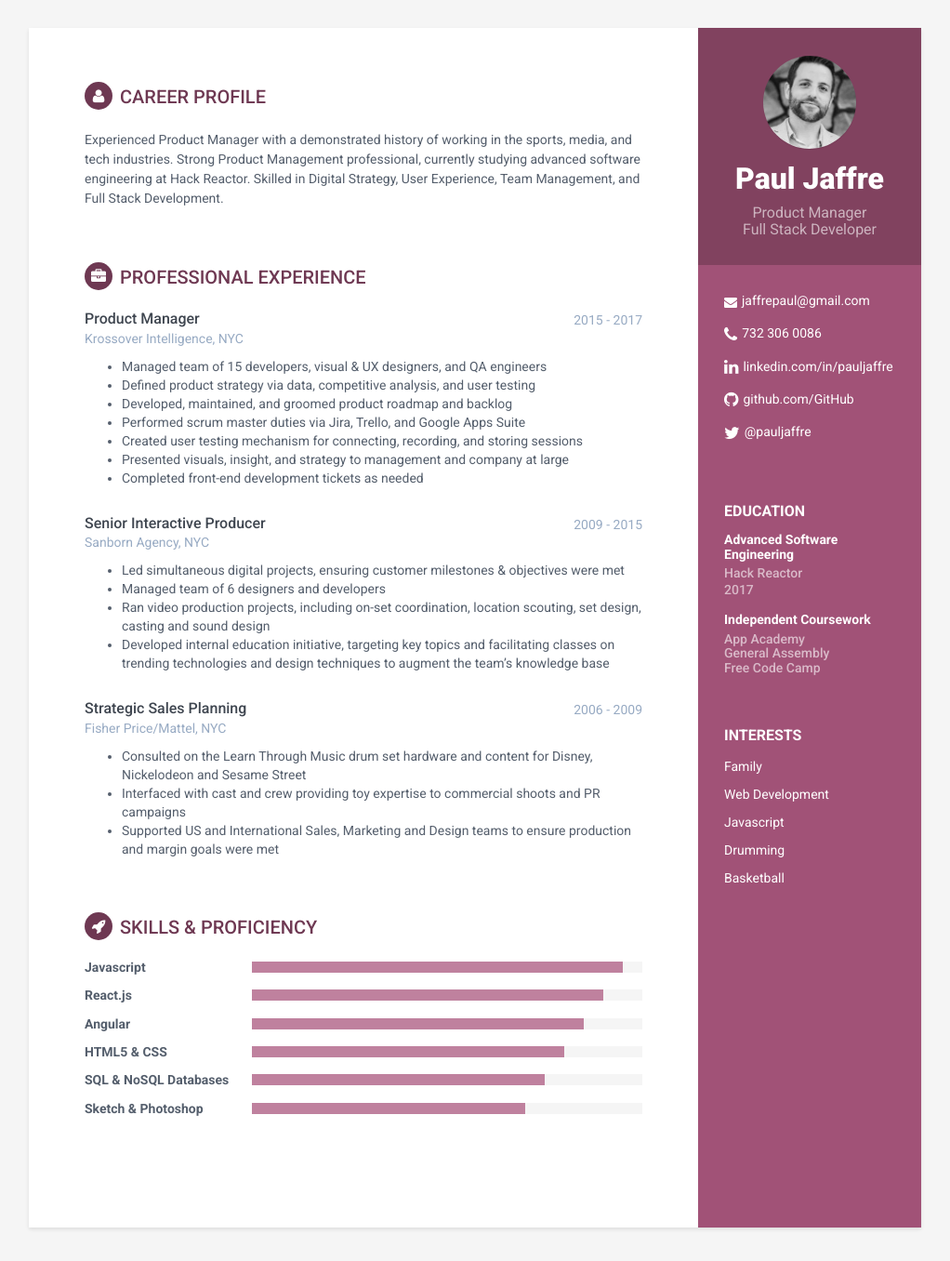
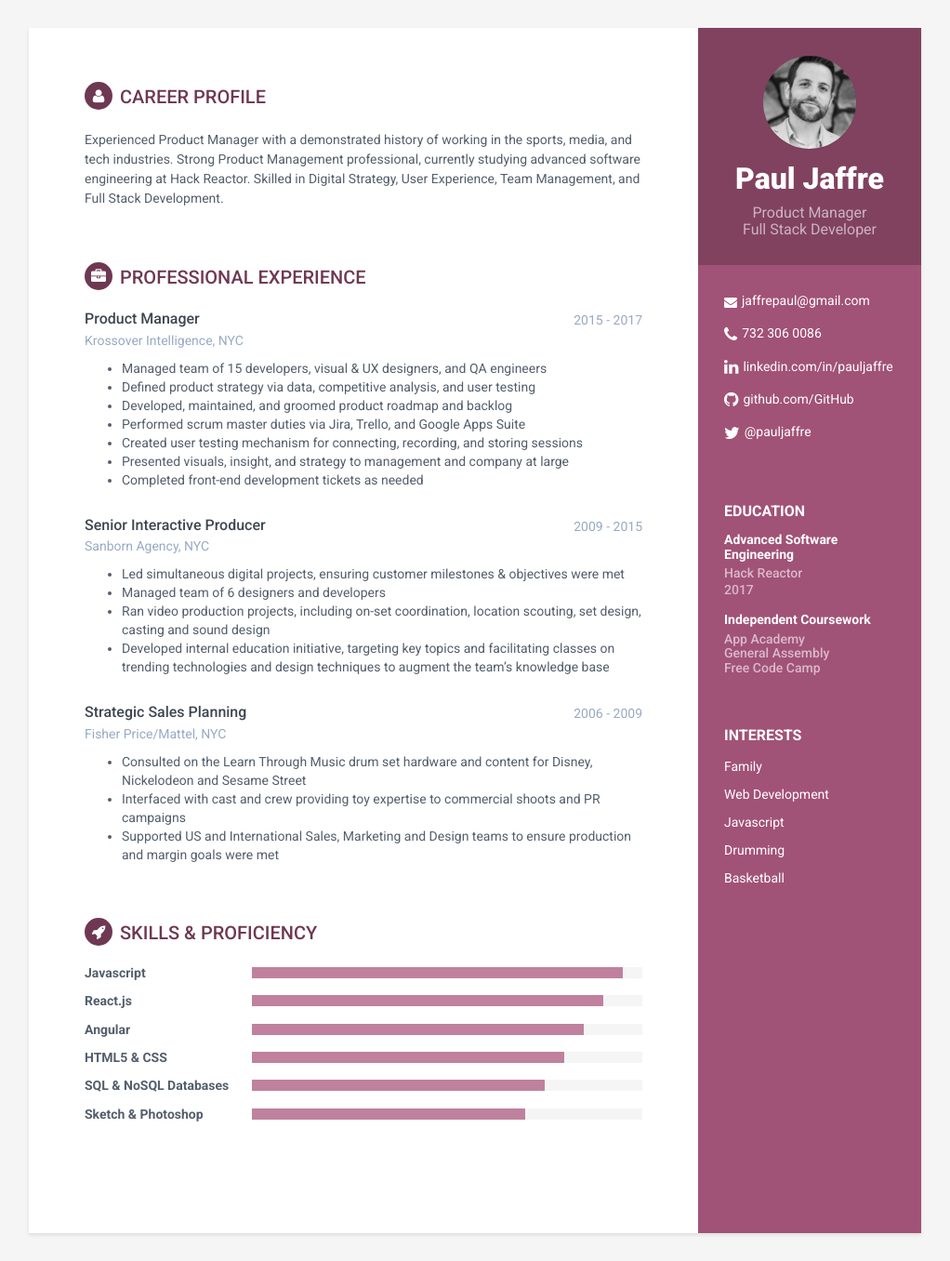
Before and after one commit to jaffrepaul/jaffrepaul.github.io, a Jekyll site: the page built from index.html, in a window 1280 px wide. Shown: the whole page at 93% size, without its empty margins (129-1151 px from the left). Built offline with Jekyll 4.4.1, drawn with Linux system fonts in a browser that asks for light colours.

```diff
--- a/assets/css/styles-4.css
+++ b/assets/css/styles-4.css
@@ -207,7 +207,7 @@ p {
   color: #3F4650;
   font-size: 16px;
   margin-top: 0;
-  margin-bottom: 0;
+  margin-bottom: 2px;
   font-weight: 500;
 }
 .main-wrapper .time {
```
Also changed, not shown: 1 other file.
